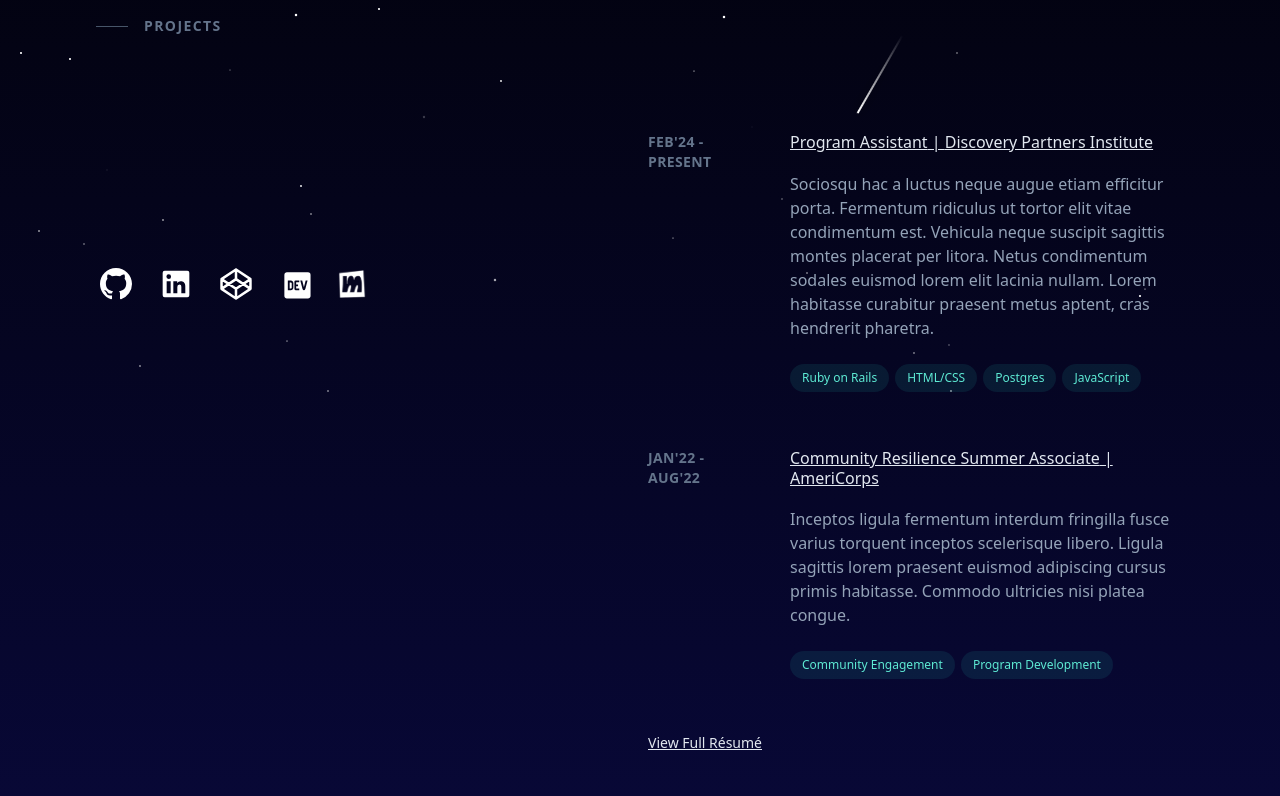
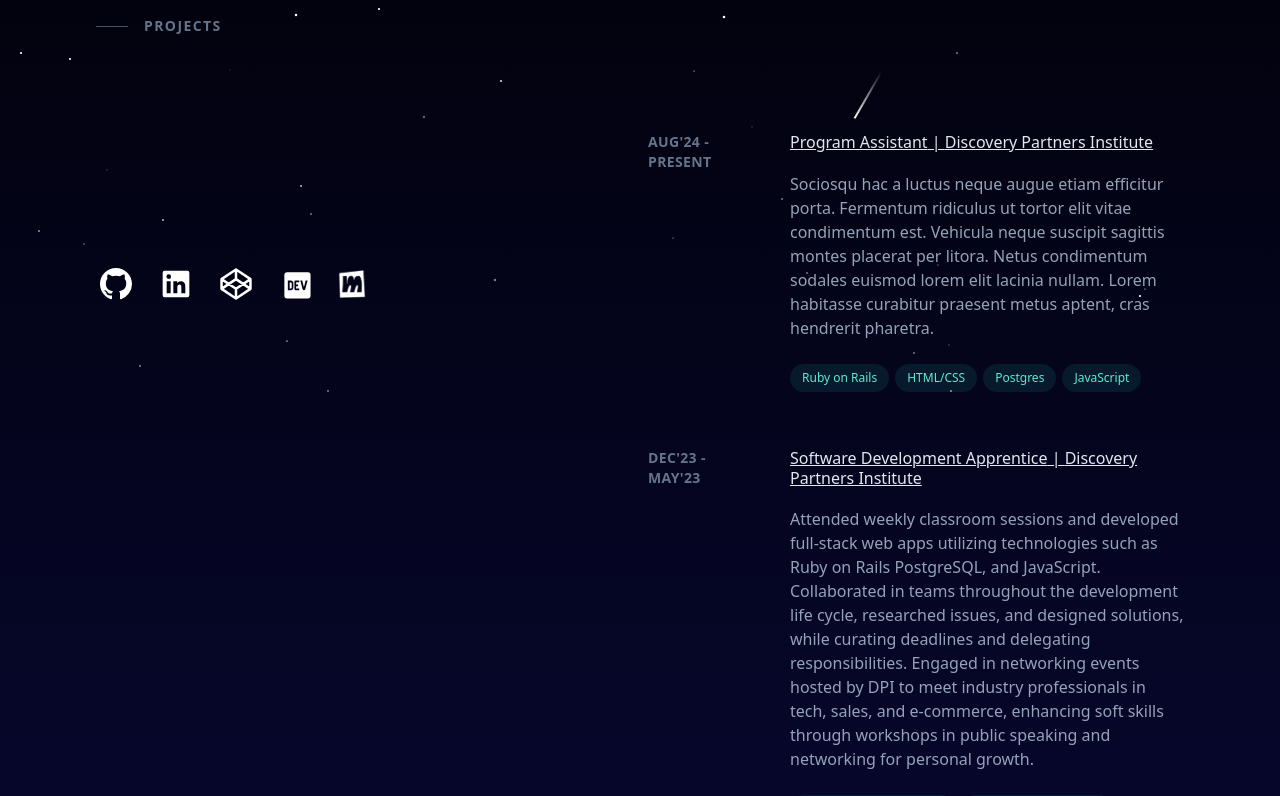
Before and after one commit to marywebby/vite-portfolio, a React (Vite) app: page / in a window 1280 px wide. Shown: the part 400-1196 px from the top of the page. Built offline with nearby package versions, Linux system fonts and the light colour scheme.

Commit message:
adding dpi apprentcie to experience

```diff
--- a/src/components/Experience.jsx
+++ b/src/components/Experience.jsx
@@ -2,13 +2,22 @@ import React from 'react';
 
 const experienceData = [
   {
-    dateRange: "Feb'24 - Present",
+    dateRange: "Aug'24 - Present",
     title: 'Program Assistant',
     organization: 'Discovery Partners Institute',
     description:
       'Sociosqu hac a luctus neque augue etiam efficitur porta. Fermentum ridiculus ut tortor elit vitae condimentum est. Vehicula neque suscipit sagittis montes placerat per litora. Netus condimentum sodales euismod lorem elit lacinia nullam. Lorem habitasse curabitur praesent metus aptent, cras hendrerit pharetra.',
     technologies: ['Ruby on Rails', 'HTML/CSS', 'Postgres', 'JavaScript'],
     link: 'https://dpi.uillinois.edu/',
+  },
+  {
+    dateRange: "Dec'23 - May'23",
+    title: 'Software Development Apprentice',
+    organization: 'Discovery Partners Institute',
+    description:
+      'Attended weekly classroom sessions and developed full-stack web apps utilizing technologies such as Ruby on Rails PostgreSQL, and JavaScript. Collaborated in teams throughout the development life cycle, researched issues, and designed solutions, while curating deadlines and delegating responsibilities. Engaged in networking events hosted by DPI to meet industry professionals in tech, sales, and e-commerce, enhancing soft skills through workshops in public speaking and networking for personal growth.',
+    technologies: ['Community Engagement', 'Program Development'],
+    link: 'https://www.americorps.gov/',
   },
   {
     dateRange: "Jan'22 - Aug'22",
```
